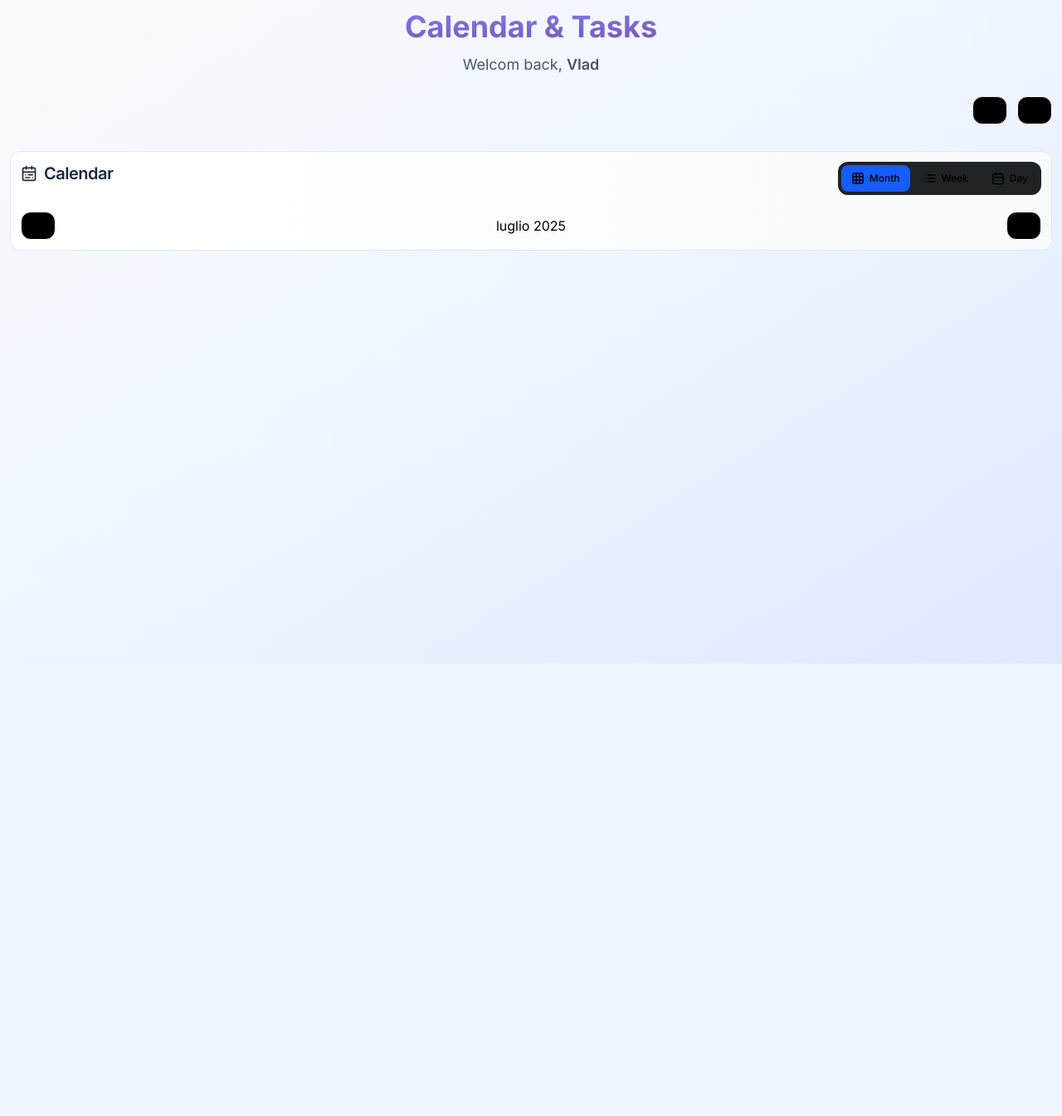
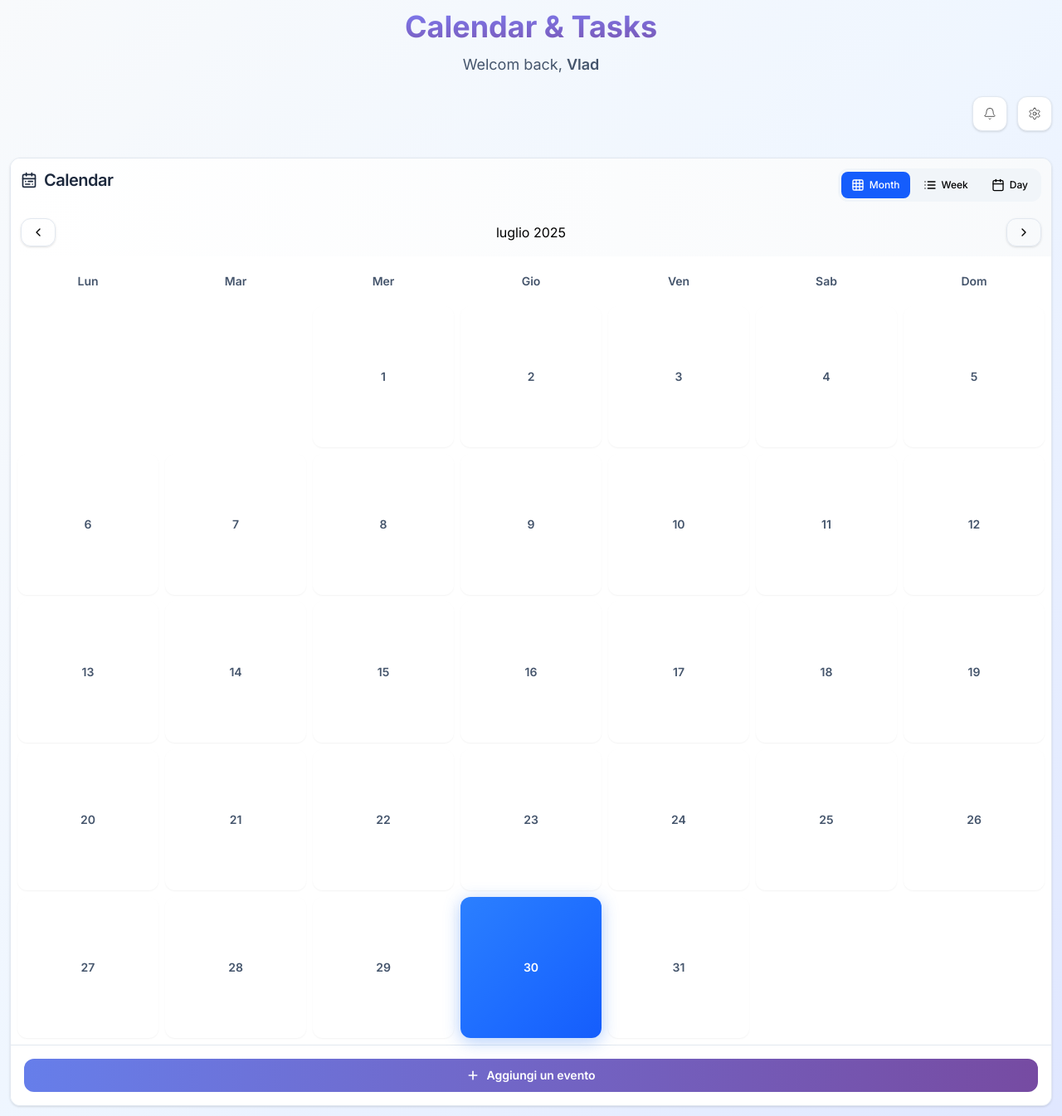
Before and after one commit to stryxsis/Calendar_Tasks, a PHP site: page / in a window 1280 px wide. Shown: the whole page at 83% size. Before the commit the page ends 800 px from the top, so only its background shows below. Run offline with PHP 8.4, Linux system fonts and the light colour scheme.

Commit message:
Calendario

```diff
--- a/public/index.php
+++ b/public/index.php
@@ -21,14 +21,14 @@
     </div>
 
     <nav class="flex justify-end gap-3">
-      <button class="px-3 py-2 bg-black border-1 border-slate-200 dark:border-slate-700 rounded-xl">
-        <svg class="w-4 h-4 fill-none stroke-current stroke-1 lucide lucide-bell-icon lucide-bell" xmlns="http://www.w3.org/2000/svg" viewBox="0 0 24 24" stroke-linecap="round" stroke-linejoin="round">
+      <button class="px-3 py-3 bg-white dark:bg-black border-1 border-slate-200 dark:border-slate-700 rounded-xl shadow-sm">
+        <svg class="w-4 h-4 fill-none stroke-current stroke-1 lucide lucide-bell-icon lucide-bell dark:text-white" xmlns="http://www.w3.org/2000/svg" viewBox="0 0 24 24" stroke-linecap="round" stroke-linejoin="round">
           <path d="M10.268 21a2 2 0 0 0 3.464 0" />
           <path d="M3.262 15.326A1 1 0 0 0 4 17h16a1 1 0 0 0 .74-1.673C19.41 13.956 18 12.499 18 8A6 6 0 0 0 6 8c0 4.499-1.411 5.956-2.738 7.326" />
         </svg>
       </button>
-      <button class="px-3 py-2 bg-black border-1 border-white rounded-xl">
-        <svg class="w-4 h-4 fill-none stroke-current stroke-1 lucide lucide-bell-icon lucide-bell" xmlns="http://www.w3.org/2000/svg" viewBox="0 0 24 24" stroke-linecap="round" stroke-linejoin="round">
+      <button class="px-3 py-3 bg-white dark:bg-black border-1 border-slate-200 dark:border-slate-700 rounded-xl shadow-sm">
+        <svg class="w-4 h-4 fill-none stroke-current stroke-1 lucide lucide-bell-icon lucide-bell dark:text-white" xmlns="http://www.w3.org/2000/svg" viewBox="0 0 24 24" stroke-linecap="round" stroke-linejoin="round">
           <path d="M12.22 2h-.44a2 2 0 0 0-2 2v.18a2 2 0 0 1-1 1.73l-.43.25a2 2 0 0 1-2 0l-.15-.08a2 2 0 0 0-2.73.73l-.22.38a2 2 0 0 0 .73 2.73l.15.1a2 2 0 0 1 1 1.72v.51a2 2 0 0 1-1 1.74l-.15.09a2 2 0 0 0-.73 2.73l.22.38a2 2 0 0 0 2.73.73l.15-.08a2 2 0 0 1 2 0l.43.25a2 2 0 0 1 1 1.73V20a2 2 0 0 0 2 2h.44a2 2 0 0 0 2-2v-.18a2 2 0 0 1 1-1.73l.43-.25a2 2 0 0 1 2 0l.15.08a2 2 0 0 0 2.73-.73l.22-.39a2 2 0 0 0-.73-2.73l-.15-.08a2 2 0 0 1-1-1.74v-.5a2 2 0 0 1 1-1.74l.15-.09a2 2 0 0 0 .73-2.73l-.22-.38a2 2 0 0 0-2.73-.73l-.15.08a2 2 0 0 1-2 0l-.43-.25a2 2 0 0 1-1-1.73V4a2 2 0 0 0-2-2z" />
           <circle cx="12" cy="12" r="3" />
         </svg>
@@ -41,7 +41,7 @@
   <main class="mx-auto max-w-7xl">
 
     <!-- HTML Corpo del calendario -->
-    <div class="border-1 border-slate-200 dark:border-slate-700 rounded-xl overflow-hidden">
+    <section class="border-1 border-slate-200 dark:border-slate-700 rounded-xl overflow-hidden shadow-sm">
       <!-- HTML contenitore del menu del calendario e del titolo -->
       <div class="bg-gradient-to-r from-white to-slate-50 dark:from-neutral-950 dark:to-zinc-900 p-3 flex flex-col items-center">
         <div class="w-fit min-[426px]:w-full min-[426px]:flex min-[426px]:justify-between">
@@ -61,8 +61,8 @@
           </h3>
           <!-- HTML del menu del calendario -->
           <div class="flex justify-center h-10">
-            <div class="text-xs flex p-1 bg-[#202326] rounded-xl font-medium gap-1">
-              <button class="bg-blue-600 px-3 py-2 rounded-lg flex gap-1.5">
+            <div class="text-xs flex p-1 bg-slate-100 dark:bg-[#202326] rounded-xl font-medium gap-1">
+              <button class="bg-blue-600 px-3 py-2 text-white rounded-lg flex gap-1.5">
                 <span>
                   <svg xmlns="http://www.w3.org/2000/svg" width="16" height="16" viewBox="0 0 24 24" fill="none" stroke="currentColor" stroke-width="2" stroke-linecap="round" stroke-linejoin="round" class="lucide lucide-grid3x3-icon lucide-grid-3x3">
                     <rect width="18" height="18" x="3" y="3" rx="2" />
@@ -72,9 +72,9 @@
                     <path d="M15 3v18" />
                   </svg>
                 </span>
-                Month
+                <span class="max-[425px]:hidden">Month</span>
               </button>
-              <button class="px-3 py-2 rounded-lg flex gap-1.5">
+              <button class="px-3 py-2 rounded-lg flex gap-1.5 dark:text-white">
                 <span>
                   <svg xmlns="http://www.w3.org/2000/svg" width="16" height="16" viewBox="0 0 24 24" fill="none" stroke="currentColor" stroke-width="2" stroke-linecap="round" stroke-linejoin="round" class="lucide lucide-list-icon lucide-list">
                     <path d="M3 12h.01" />
@@ -87,7 +87,7 @@
                 </span>
                 Week
               </button>
-              <button class="px-3 py-2 rounded-lg flex gap-1.5">
+              <button class="px-3 py-2 rounded-lg flex gap-1.5 dark:text-white">
                 <span>
                   <svg xmlns="http://www.w3.org/2000/svg" width="16" height="16" viewBox="0 0 24 24" fill="none" stroke="currentColor" stroke-width="2" stroke-linecap="round" stroke-linejoin="round" class="lucide lucide-calendar-icon lucide-calendar">
                     <path d="M8 2v4" />
@@ -103,14 +103,13 @@
         </div>
         <!-- HTML Cambio mese con frecce -->
         <div class="w-full flex justify-between items-center mt-2">
-          <button id="buttonPrev" class="px-3 py-2 bg-black border-1 border-white rounded-xl">
+          <button id="buttonPrev" class="px-3 py-2 border-slate-200 dark:border-slate-700 dark:bg-black dark:text-white border-1 rounded-xl shadow">
             <svg xmlns="http://www.w3.org/2000/svg" width="16" height="16" viewBox="0 0 24 24" fill="none" stroke="currentColor" stroke-width="2" stroke-linecap="round" stroke-linejoin="round" class="lucide lucide-chevron-left-icon lucide-chevron-left">
               <path d="m15 18-6-6 6-6" />
             </svg>
           </button>
-          <!-- TODO: Implementare i mesi automatici -->
           <h2 id="monthYear"></h2>
-          <button id="buttonNext" class="px-3 py-2 bg-black border-1 border-white rounded-xl">
+          <button id="buttonNext" class="px-3 py-2 dark:bg-black border-1 border-slate-200 dark:border-slate-700 dark:text-white rounded-xl shadow">
             <svg xmlns="http://www.w3.org/2000/svg" width="16" height="16" viewBox="0 0 24 24" fill="none" stroke="currentColor" stroke-width="2" stroke-linecap="round" stroke-linejoin="round" class="lucide lucide-chevron-right-icon lucide-chevron-right">
               <path d="m9 18 6-6-6-6" />
             </svg>
@@ -119,10 +118,25 @@
         <!-- TODO: Implementare la barra di ricerca dei eventi -->
       </div>
       <!-- HTML Calendario, il calendario viene generato -->
-      <div id="calendar">
+      <div id="calendar" class="grid grid-cols-7 text-sm font-semibold text-slate-600 dark:text-slate-400 bg-white p-2 gap-2 dark:bg-black border-b-1 border-slate-200">
 
       </div>
-    </div>
+      <div class="flex justify-center items-center bg-white dark:bg-black p-4">
+        <button class="flex justify-center items-center gap-2 w-full py-2.5 px-4 rounded-xl bg-linear-to-r from-[#667eea] to-[#764ba2] text-sm font-semibold text-white">
+          <span>
+            <svg xmlns="http://www.w3.org/2000/svg" width="16" height="16" viewBox="0 0 24 24" fill="none" stroke="currentColor" stroke-width="2.5" stroke-linecap="round" stroke-linejoin="round" class="lucide lucide-plus-icon lucide-plus">
+              <path d="M5 12h14" />
+              <path d="M12 5v14" />
+            </svg>
+          </span>
+          Aggiungi un evento</button>
+      </div>
+    </section>
+
+    <!-- HTML section Tasks -->
+    <section>
+
+    </section>
   </main>
 </body>
 
```
Also changed, not shown: public/assets/js/calendar.js, public/assets/style/output.css, public/assets/style/style.css.
